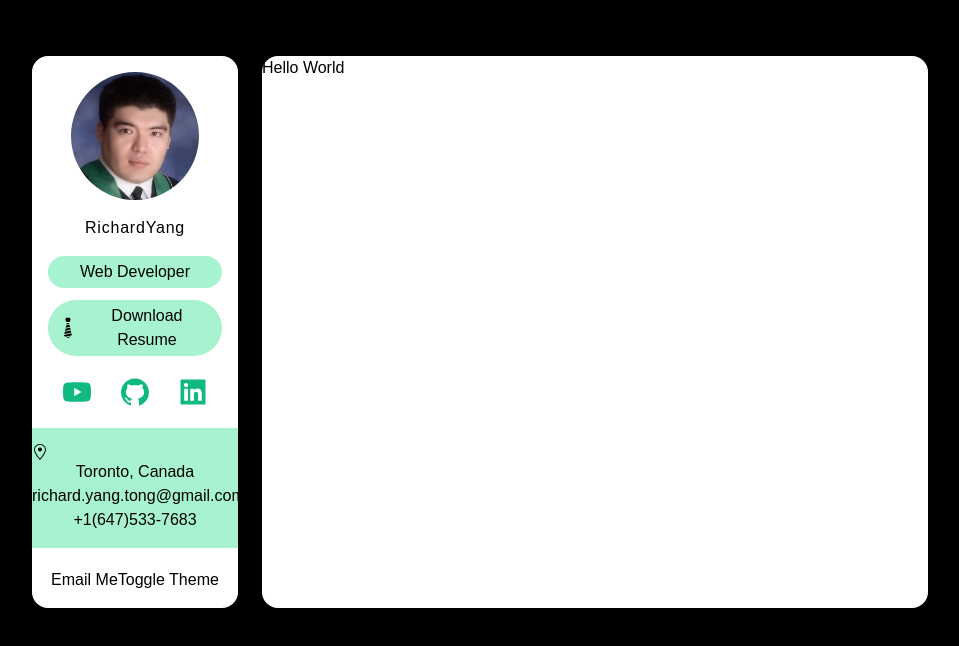
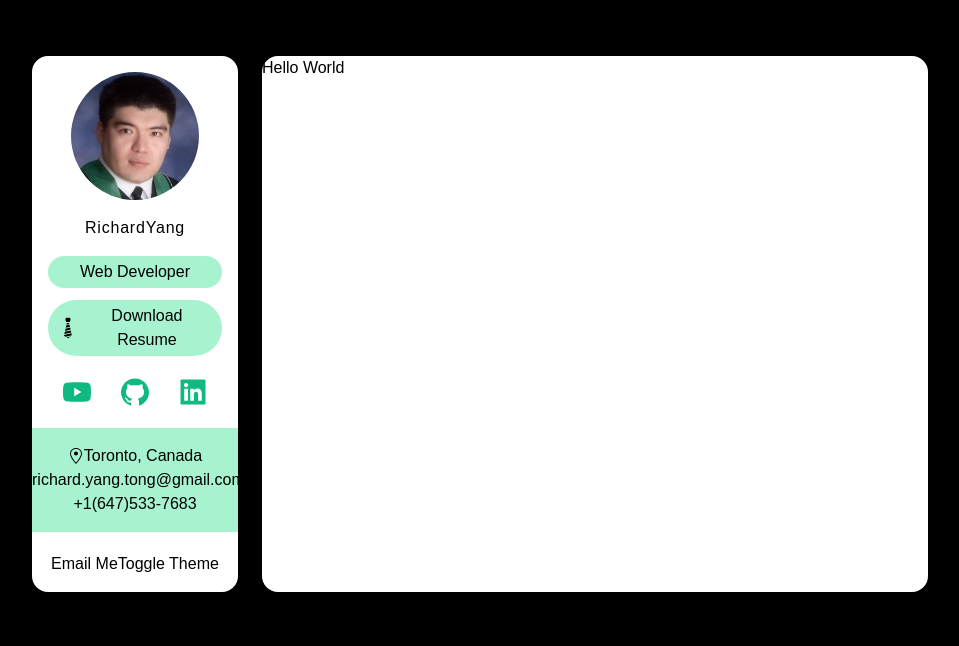
Before and after one commit to Dragontalker/nextjs-tailwindcss-portfolio, a Next.js app: page / in a window 1280 px wide. Shown: the top 646 px of the page, without its empty margins (160-1119 px from the left). Built offline with nearby package versions, Linux system fonts and the light colour scheme.

Commit message:
Added style for location.

```diff
--- a/components/Sidebar.tsx
+++ b/components/Sidebar.tsx
@@ -39,7 +39,7 @@ const Sidebar = () => {
             <div
                 className='py-4 my-5 bg-green-200'
                 style={{ marginLeft: '-1rem', marginRight: '-1rem'}}>
-                <div>
+                <div className='flex items-center justify-center'>
                     <GoLocation />
                     <span>Toronto, Canada</span>
                 </div>
```
